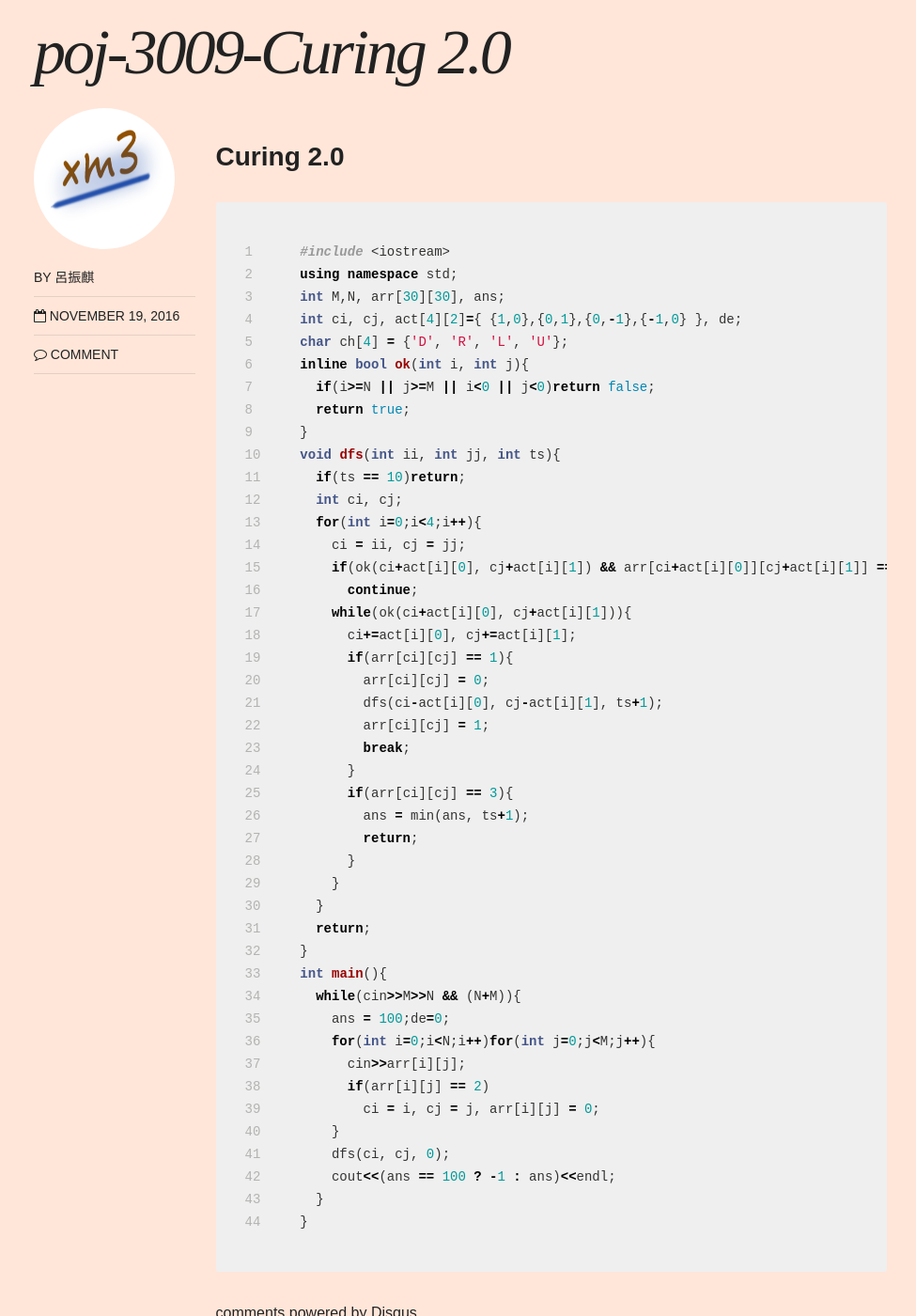
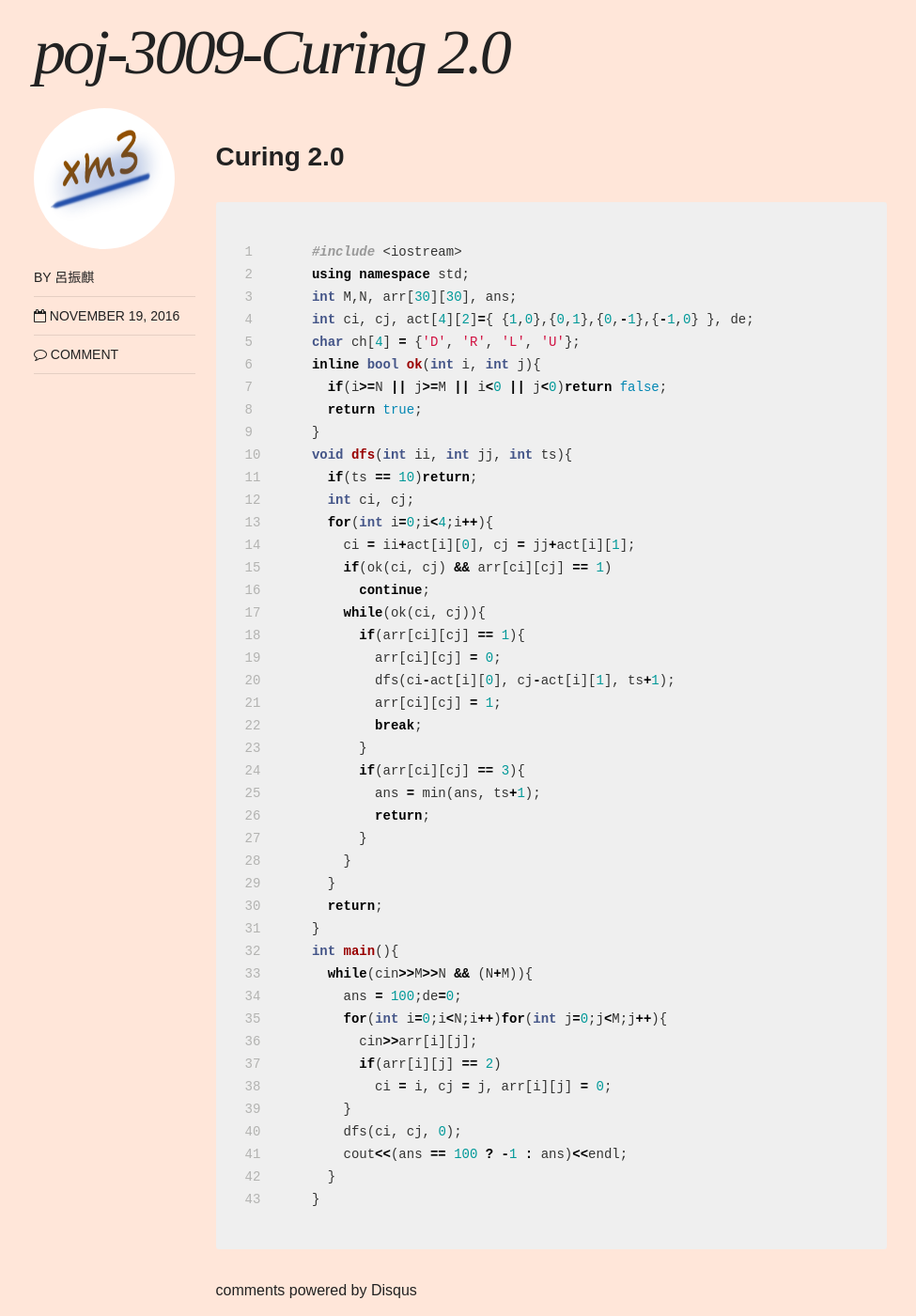
Before and after one commit to xm35p4fu6/xm35p4fu6.github.io, a Jekyll site: the page built from _posts/pro-sol/2016-11-19-Curing 2.0.md, in a window 1280 px wide and 1400 px high, scrolled down 513 px. Shown: the whole window at 94% size, without its empty margins (150-1125 px from the left). Built offline with Jekyll 4.4.1, drawn with Linux system fonts in a browser that asks for light colours; nearby versions of some CDN libraries; comment, search, counter and statistics services are not loaded.

Commit message:
update code in poj-3009

```diff
--- a/_posts/pro-sol/2016-11-19-Curing 2.0.md
+++ b/_posts/pro-sol/2016-11-19-Curing 2.0.md
@@ -22,11 +22,10 @@ void dfs(int ii, int jj, int ts){
   if(ts == 10)return;
   int ci, cj;
   for(int i=0;i<4;i++){
-    ci = ii, cj = jj;
-    if(ok(ci+act[i][0], cj+act[i][1]) && arr[ci+act[i][0]][cj+act[i][1]] == 1)
+    ci = ii+act[i][0], cj = jj+act[i][1];
+    if(ok(ci, cj) && arr[ci][cj] == 1)
       continue;
-    while(ok(ci+act[i][0], cj+act[i][1])){
-      ci+=act[i][0], cj+=act[i][1];
+    while(ok(ci, cj)){
       if(arr[ci][cj] == 1){
         arr[ci][cj] = 0;
         dfs(ci-act[i][0], cj-act[i][1], ts+1);
```
